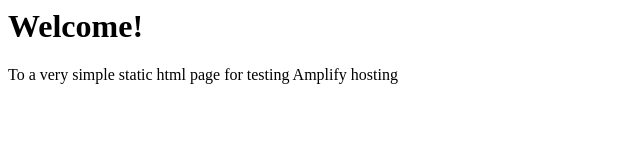
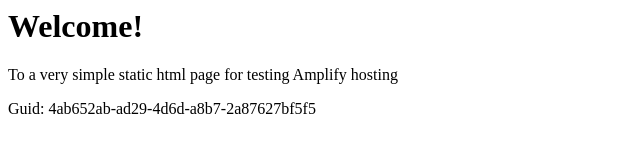
Before and after one commit to aws-aemilia-nrt/Github-PR-Commit-Integration-Test-DoNotTouch-Gith-P5X5MO5I-v1-preprod-ap-northeast-1, a website: page src/index.html in a window 1280 px wide. Shown: the whole page, without its empty margins (0-640 px from the left). Drawn offline with Linux system fonts and the light colour scheme.

Commit message:
commit from integ tests

```diff
--- a/src/index.html
+++ b/src/index.html
@@ -1,3 +1,5 @@
+
+
 <html lang="en">
 
 <head>
@@ -10,6 +12,6 @@
 <body>
     <h1>Welcome!</h1>
     <p>To a very simple static html page for testing Amplify hosting</p>
-</body>
+    <p>Guid: 4ab652ab-ad29-4d6d-a8b7-2a87627bf5f5</p></body>
 
 </html>
```
